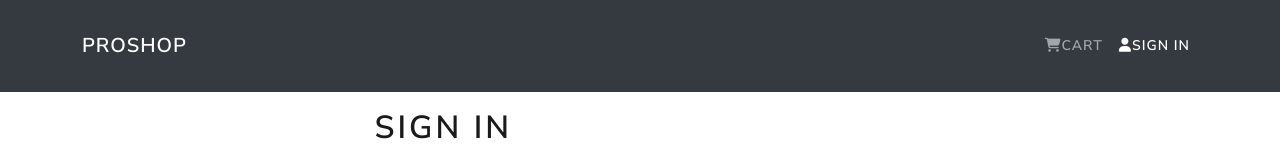
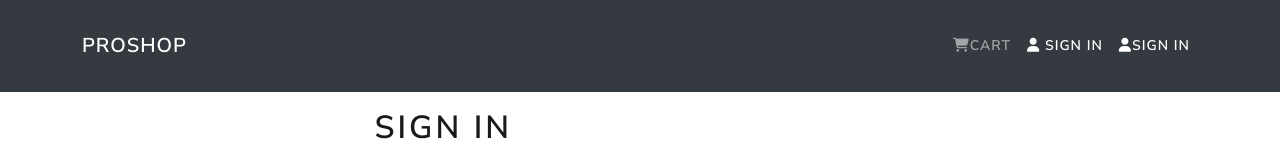
Before and after one commit to ericaemorabito/E-commerce, a React (Create React App) app in the folder frontend/: page /login in a window 1280 px wide. Shown: the top 160 px of the page. Built offline with nearby package versions, Linux system fonts and the light colour scheme.

Commit message:
working on login headers

```diff
--- a/frontend/src/actions/userActions.js
+++ b/frontend/src/actions/userActions.js
@@ -3,6 +3,7 @@ import {
   USER_LOGIN_FAIL,
   USER_LOGIN_REQUEST,
   USER_LOGIN_SUCCESS,
+  USER_LOGOUT,
 } from "../constants/userConstants";
 
 export const login = (email, password) => async (dispatch) => {
@@ -39,3 +40,12 @@ export const login = (email, password) => async (dispatch) => {
     });
   }
 };
+
+export const logout = () => (dispatch) => {
+  localStorage.removeItem('userInfo')
+  localStorage.removeItem('cartItems')
+  localStorage.removeItem('shippingAddress')
+  localStorage.removeItem('paymentMethod')
+  dispatch({ type: USER_LOGOUT })
+  document.location.href = '/login'
+}
--- a/frontend/src/components/Header.js
+++ b/frontend/src/components/Header.js
@@ -1,8 +1,19 @@
 import React from "react";
+import { useDispatch, useSelector } from 'react-redux'
 import { Navbar, Container, Nav, NavDropdown } from "react-bootstrap";
 import { LinkContainer } from "react-router-bootstrap";
+import { logout } from '../actions/userActions'
 
 const Header = () => {
+  const dispatch = useDispatch()
+
+  const userLogin = useSelector((state) => state.userLogin)
+  const { userInfo } = userLogin
+
+  const logoutHandler = () => {
+    dispatch(logout())
+  }
+
   return (
     <header>
       <Navbar bg="dark" variant="dark" expand="lg" collapseOnSelect>
@@ -18,6 +29,19 @@ const Header = () => {
                   <icon className="fas fa-shopping-cart"></icon>Cart
                 </Nav.Link>
               </LinkContainer>
+              {userInfo ? (
+                <NavDropdown title={userInfo.user} id='username'>
+                  <NavDropdown.Item onClick={logoutHandler}>
+                    Logout
+                  </NavDropdown.Item>
+                </NavDropdown>
+              ) : (
+                <LinkContainer to='/login'>
+                  <Nav.Link>
+                    <i className='fas fa-user'></i> Sign In
+                  </Nav.Link>
+                </LinkContainer>
+              )}
               <LinkContainer to="/login">
                 <Nav.Link>
                   <icon className="fas fa-user"></icon>Sign In
--- a/frontend/src/screens/LoginScreen.js
+++ b/frontend/src/screens/LoginScreen.js
@@ -1,5 +1,5 @@
 import React, { useState, useEffect } from "react";
-import { Link, useLocation } from "react-router-dom";
+import { Link, useLocation, useNavigate } from "react-router-dom";
 import { Form, Button, Row, Col } from "react-bootstrap";
 import { useDispatch, useSelector } from "react-redux";
 import Message from "../components/Message";
@@ -7,7 +7,7 @@ import Loader from "../components/Loader";
 import FormContainer from "../components/FormContainer";
 import { login } from "../actions/userActions";
 
-const LoginScreen = ({ history }) => {
+const LoginScreen = () => {
   const [email, setEmail] = useState("");
   const [password, setPassword] = useState("");
 
@@ -19,12 +19,13 @@ const LoginScreen = ({ history }) => {
   const { search } = useLocation();
   const redirectInUrl = new URLSearchParams(search).get("redirect");
   const redirect = redirectInUrl ? redirectInUrl : "/";
+  const navigate = useNavigate();
 
   useEffect(() => {
     if (userInfo) {
-      history.push(redirect);
+      navigate(redirect);
     }
-  }, [history, userInfo, redirect]);
+  }, [navigate, userInfo, redirect]);
 
   const submitHandler = (e) => {
     e.preventDefault();
```
